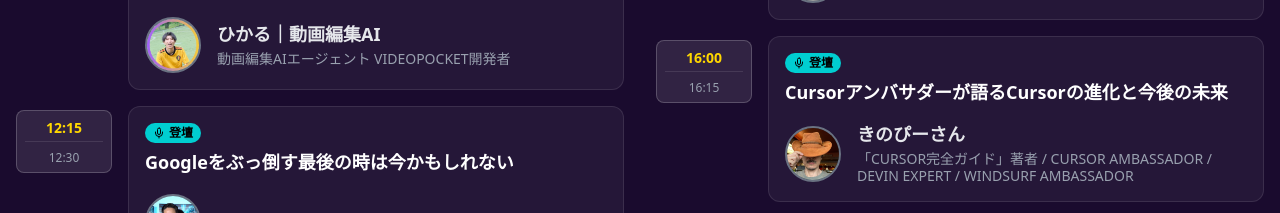
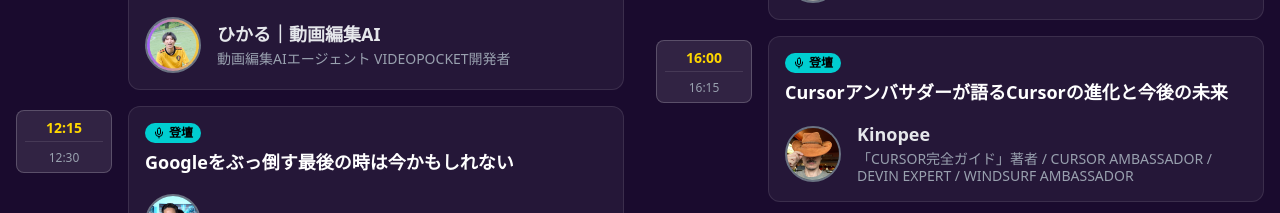
Before and after one commit to nanameru/bounenkai-lp, a Next.js app: page / in a window 1280 px wide. Shown: the part 3000-3213 px from the top of the page. Built offline with nearby package versions, Linux system fonts and the light colour scheme; grey boxes are pictures that could not be loaded; a web font is replaced by a local one.

Commit message:
feat: change Kinopee-san speaker name to Kinopee

```diff
--- a/app/components/TimeTable.tsx
+++ b/app/components/TimeTable.tsx
@@ -117,7 +117,7 @@ const scheduleData2: ScheduleItem[] = [
   {
     time: "16:00 - 16:15",
     title: "Cursorアンバサダーが語るCursorの進化と今後の未来",
-    speaker: "きのぴーさん",
+    speaker: "Kinopee",
     role: "speaker",
     description: "「CURSOR完全ガイド」著者 / CURSOR AMBASSADOR / DEVIN EXPERT / WINDSURF AMBASSADOR",
     image: "/tOenj1eZ_400x400.jpg",
```
